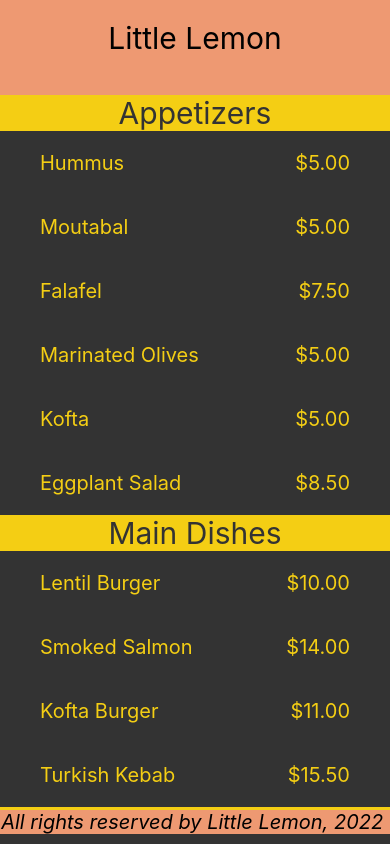
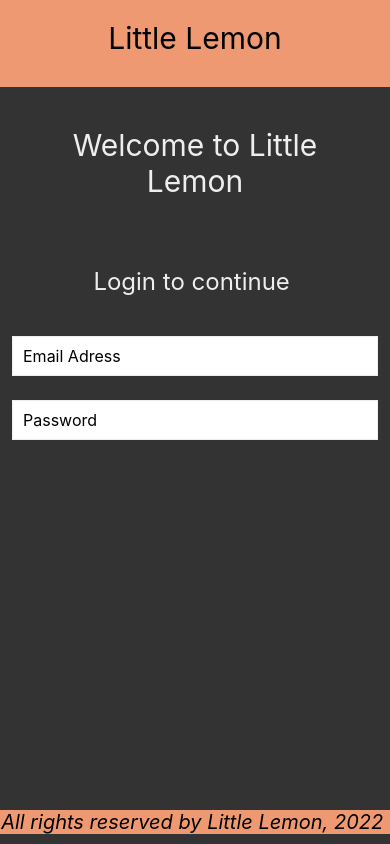
Before and after one commit to falakn2405/LittleLemon, a React Native app: screen / in a window 390 px wide. Built offline with nearby package versions, Linux system fonts and the light colour scheme.

Commit message:
TextInput

```diff
--- a/App.js
+++ b/App.js
@@ -2,6 +2,7 @@
 import { StyleSheet, Text, View } from 'react-native';
 import Header from './components/Header';
 import WelcomeScreen from './WelcomeScreen';
+import LoginScreen from './LoginScreen';
 import Footer from './components/Footer';
 import MenuItems from './components/MenuItemsSV';
 import MenuItemsFL from './components/MenuItemsFL';
@@ -12,8 +13,7 @@
     <>
       <View style={styles.container}>
         <Header />
-        {/* <WelcomeScreen /> */}
-        <MenuItemsSL />
+        <LoginScreen />
       </View>
       <View style={styles.footer}>
         <Footer />
--- /dev/null
+++ b/LoginScreen.js
@@ -0,0 +1,58 @@
+import * as React from 'react';
+import { Text, StyleSheet, TextInput, ScrollView, KeyboardAvoidingView, Platform } from 'react-native';
+
+export default function LoginScreen() {
+    const [email, onChangeEmail] = React.useState('');
+    const [password, onChangePass] = React.useState('');
+
+    return (
+        <KeyboardAvoidingView style={styles.container}
+            behavior={Platform.OS === 'android' ? 'padding' : 'height'}>
+            <ScrollView keyboardDismissMode='on-drag'>
+                <Text style={styles.headerText}>Welcome to Little Lemon</Text>
+                <Text style={styles.regularText}>Login to continue </Text>
+                <TextInput
+                    style={styles.input}
+                    value={email}
+                    onChange={onChangeEmail}
+                    placeholder='Email Adress'
+                />
+                <TextInput
+                    style={styles.input}
+                    secureTextEntry={true}
+                    value={password}
+                    onChange={onChangePass}
+                    placeholder='Password'
+                />
+            </ScrollView>
+        </KeyboardAvoidingView>
+    );
+}
+
+const styles = StyleSheet.create({
+    container: {
+        flex: 1,
+    },
+    headerText: {
+        padding: 40,
+        fontSize: 30,
+        color: '#EDEFEE',
+        textAlign: 'center',
+    },
+    regularText: {
+        fontSize: 24,
+        padding: 20,
+        marginVertical: 8,
+        color: '#EDEFEE',
+        textAlign: 'center',
+    },
+    input: {
+        height: 40,
+        margin: 12,
+        borderWidth: 1,
+        padding: 10,
+        fontSize: 16,
+        borderColor: '#EDEFEE',
+        backgroundColor: 'white',
+    }
+});
--- a/WelcomeScreen.js
+++ b/WelcomeScreen.js
@@ -1,34 +1,82 @@
 import * as React from 'react';
-import { View, Text, StyleSheet, ScrollView } from 'react-native';
+import { Text, StyleSheet, TextInput, ScrollView, KeyboardAvoidingView, Platform } from 'react-native';
 
 export default function WelcomeScreen() {
+    const [firstName, onChangeFirstName] = React.useState('');
+    const [lastName, onChangeLastName] = React.useState('');
+    const [message, onChangeMessage] = React.useState('');
+
     return(
-        <View style={styles.container}>
-            <Text style={styles.textHeader}>
-                Welcome to Little Lemon
-            </Text>
-            <Text style={styles.text}>
-                Little Lemon is a charming neighborhood bistro that serves simple food and classic cocktails
-                in a lively but casual environment. We would love to hear more about your experience with us!
-            </Text>
-        </View>
+        <KeyboardAvoidingView style={styles.container}
+            behavior={Platform.OS === 'android' ? 'padding' : 'height'}>
+            <ScrollView keyboardDismissMode='on-drag'>
+                <Text style={styles.headingSection}>
+                    Welcome to Little Lemon
+                </Text>
+                <Text style={styles.infoSection}>
+                    Little Lemon is a charming neighborhood bistro that serves simple food
+                    and classic cocktails in a lively but casual environment. We would love
+                    to hear more about your experience with us!
+                </Text>
+                <TextInput
+                    style={styles.input}
+                    value={firstName}
+                    onChangeText={onChangeFirstName}
+                    placeholder='First Name'
+                />
+                <TextInput
+                    style={styles.input}
+                    value={lastName}
+                    onChangeText={onChangeLastName}
+                    placeholder='Last Name'
+                />
+                <TextInput
+                    style={styles.messageInput}
+                    value={message}
+                    onChangeText={onChangeMessage}
+                    placeholder='Message'
+                />
+            </ScrollView>
+        </KeyboardAvoidingView>
     );
 }
 
 const styles = StyleSheet.create({
     container: {
-        flex: 0.4
+        flex: 1,
+        backgroundColor: '#495E57',
     },
-    textHeader: {
-        padding: 35,
-        fontSize: 20,
-        color: 'white',
-        textAlign: 'center'
+    input: {
+        height: 40,
+        margin: 12,
+        borderWidth: 1,
+        padding: 10,
+        fontSize: 16,
+        borderColor: '#EDEFEE',
+        backgroundColor: '#F4CE14',
     },
-    text: {
+    messageInput: {
+        height: 100,
+        margin: 12,
+        borderWidth: 1,
+        padding: 10,
+        fontSize: 16,
+        backgroundColor: '#F4CE14',
+    },
+    infoSection: {
+        fontSize: 24,
+        padding: 20,
         marginVertical: 8,
-        fontSize: 20,
-        color: 'white',
-        textAlign: 'center'
-    }
+        color: '#EDEFEE',
+        textAlign: 'center',
+        backgroundColor: '#495E57',
+    },
+    headingSection: {
+        fontSize: 28,
+        padding: 20,
+        marginVertical: 8,
+        color: '#EDEFEE',
+        textAlign: 'center',
+        backgroundColor: '#495E57',
+    },
 })
```
